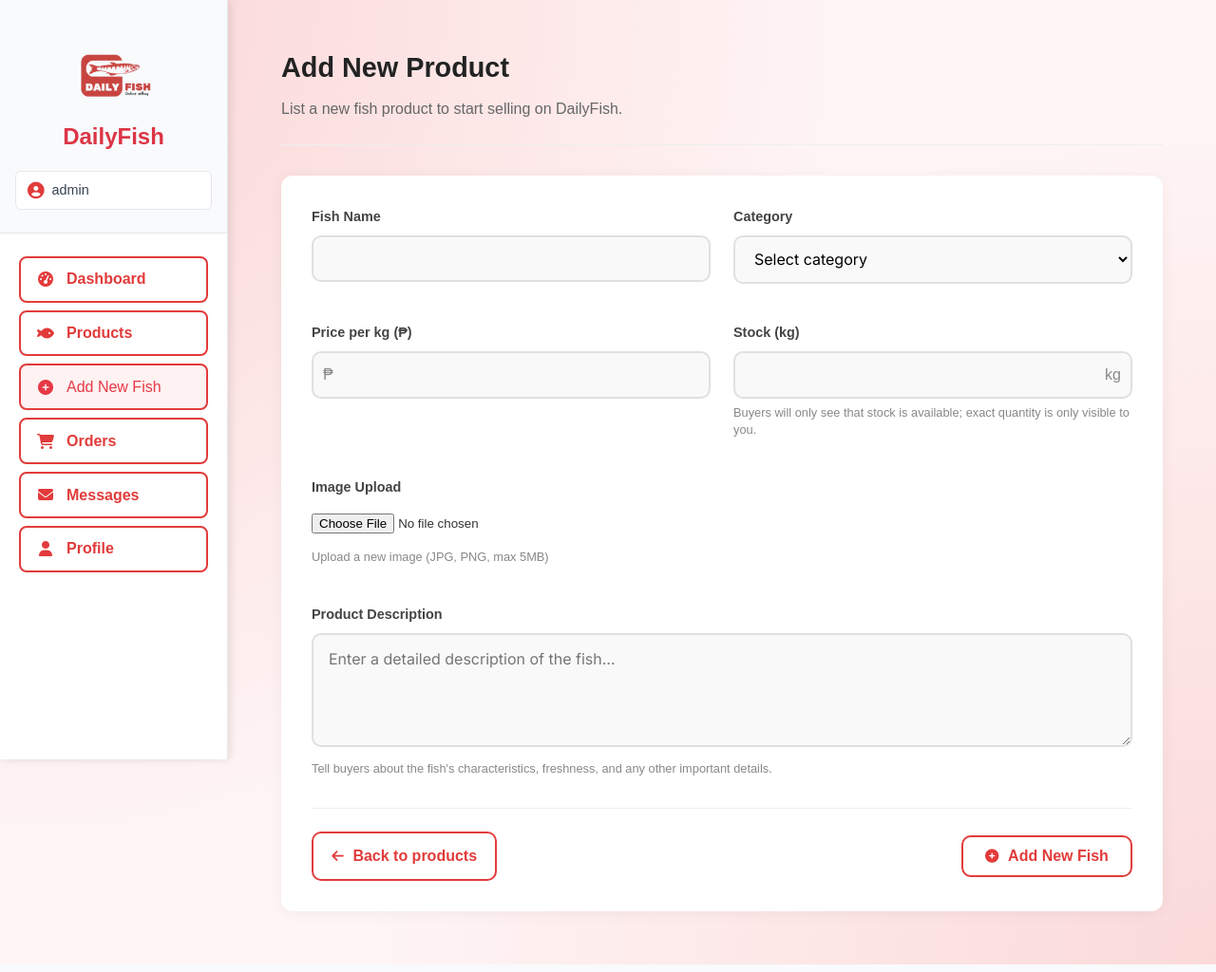
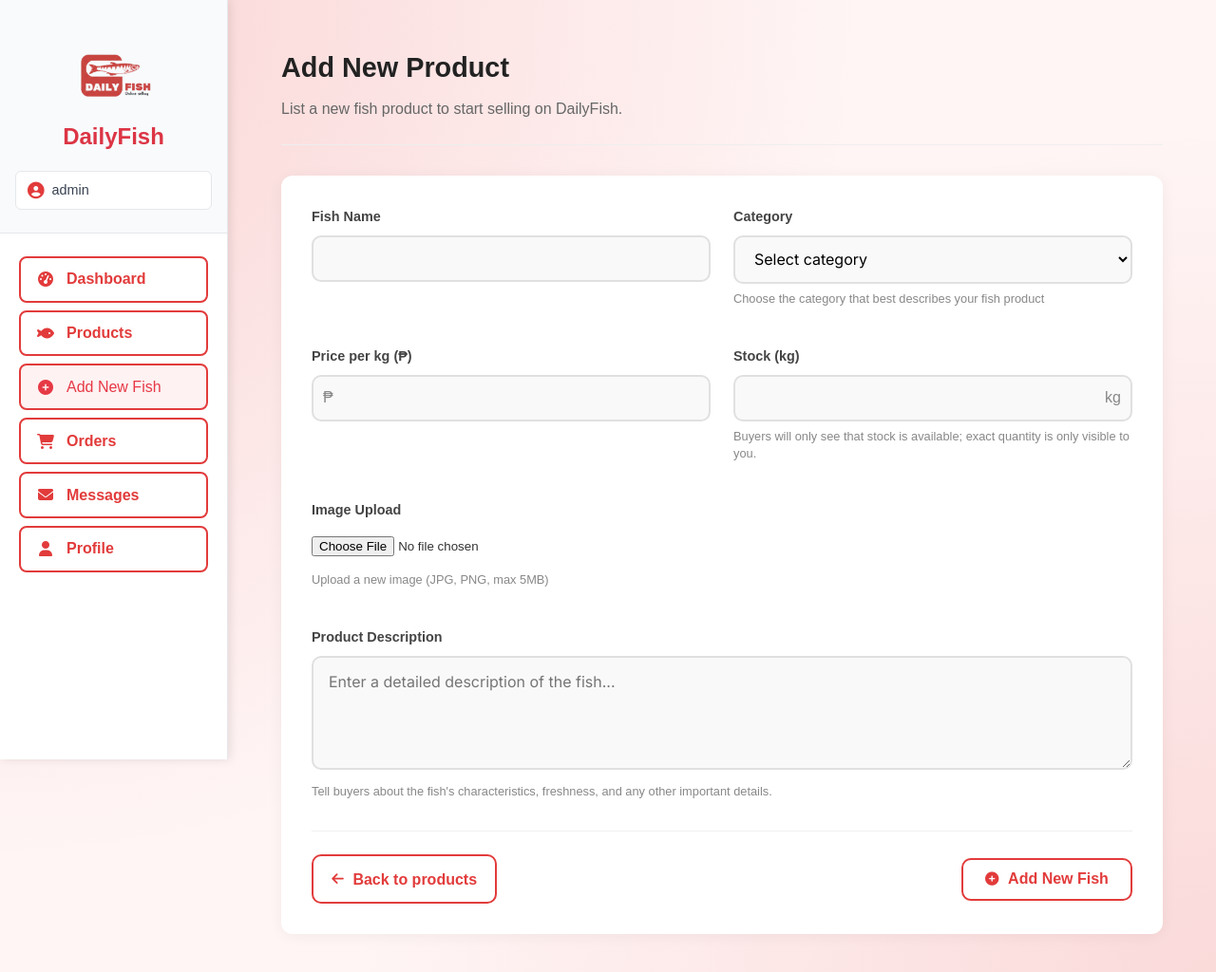
Before and after one commit to jvybatuto-coder/daily-fish, a Django app: page /seller/products/new/ in a window 1280 px wide. Shown: the top 1024 px of the page at 95% size. Run offline with Django 5.2, Linux system fonts and the light colour scheme; a user stored in the database is signed in; data comes from the database, SQL or seed files in the repository; both versions use the stored data as it was after the commit.

Commit message:
Fix category dropdown and add required fish categories
- Add 'Fresh Fish' category to database (was missing)
- Update product form with hardcoded fallback category options
- Add specific categories: Fresh Fish, Freshwater Fish, Shellfish
- Include correct database IDs for category options
- Add help text for category selection guidance

```diff
--- a/myproject/templates/seller/product_form.html
+++ b/myproject/templates/seller/product_form.html
@@ -489,7 +489,12 @@
                             {% for category in categories %}
                                 <option value="{{ category.id }}" {% if fish.category.id == category.id %}selected{% endif %}>{{ category.name }}</option>
                             {% endfor %}
+                            <!-- Fallback hardcoded options with correct IDs -->
+                            <option value="5" {% if fish.category.id == 5 %}selected{% endif %}>Fresh Fish</option>
+                            <option value="1" {% if fish.category.id == 1 %}selected{% endif %}>Freshwater Fish</option>
+                            <option value="3" {% if fish.category.id == 3 %}selected{% endif %}>Shellfish</option>
                         </select>
+                        <p class="field-help">Choose the category that best describes your fish product</p>
                     </div>
 
                     <div class="form-group">
```
Also changed, not shown: myproject/db.sqlite3.
